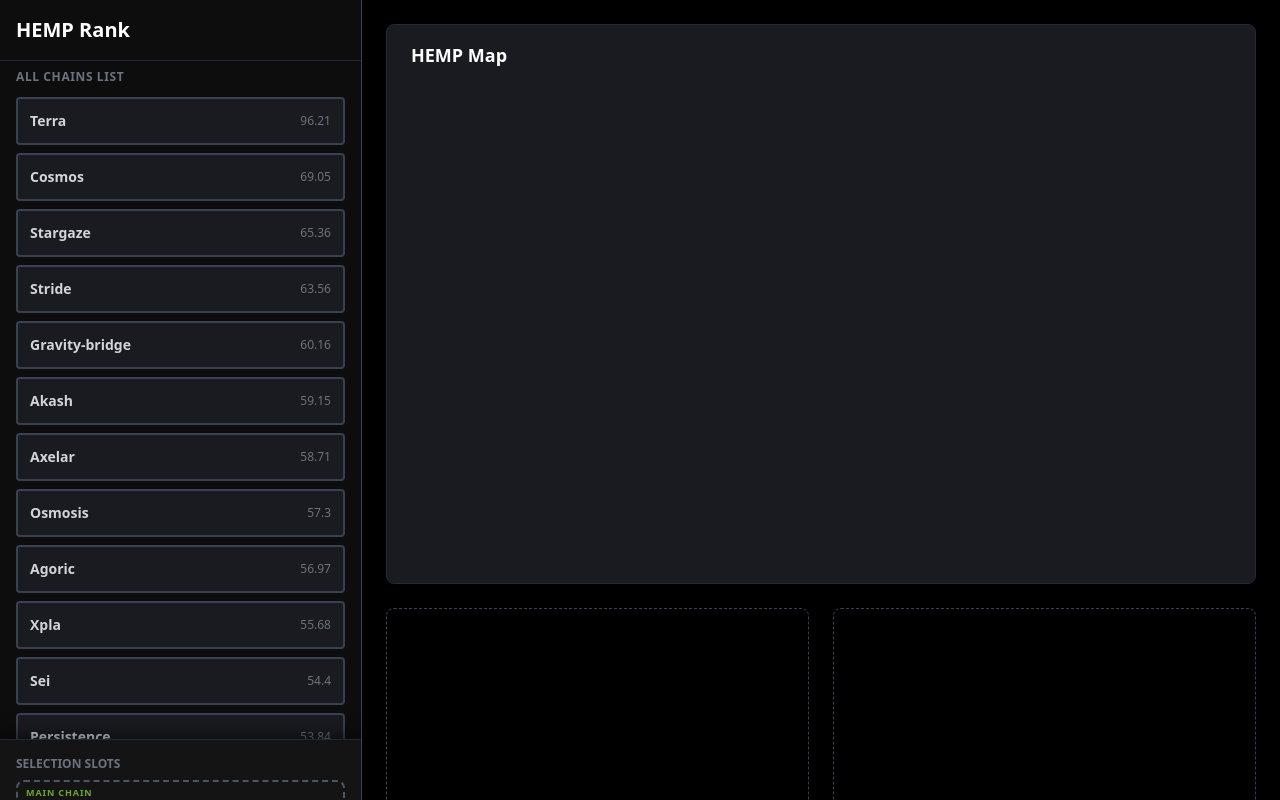
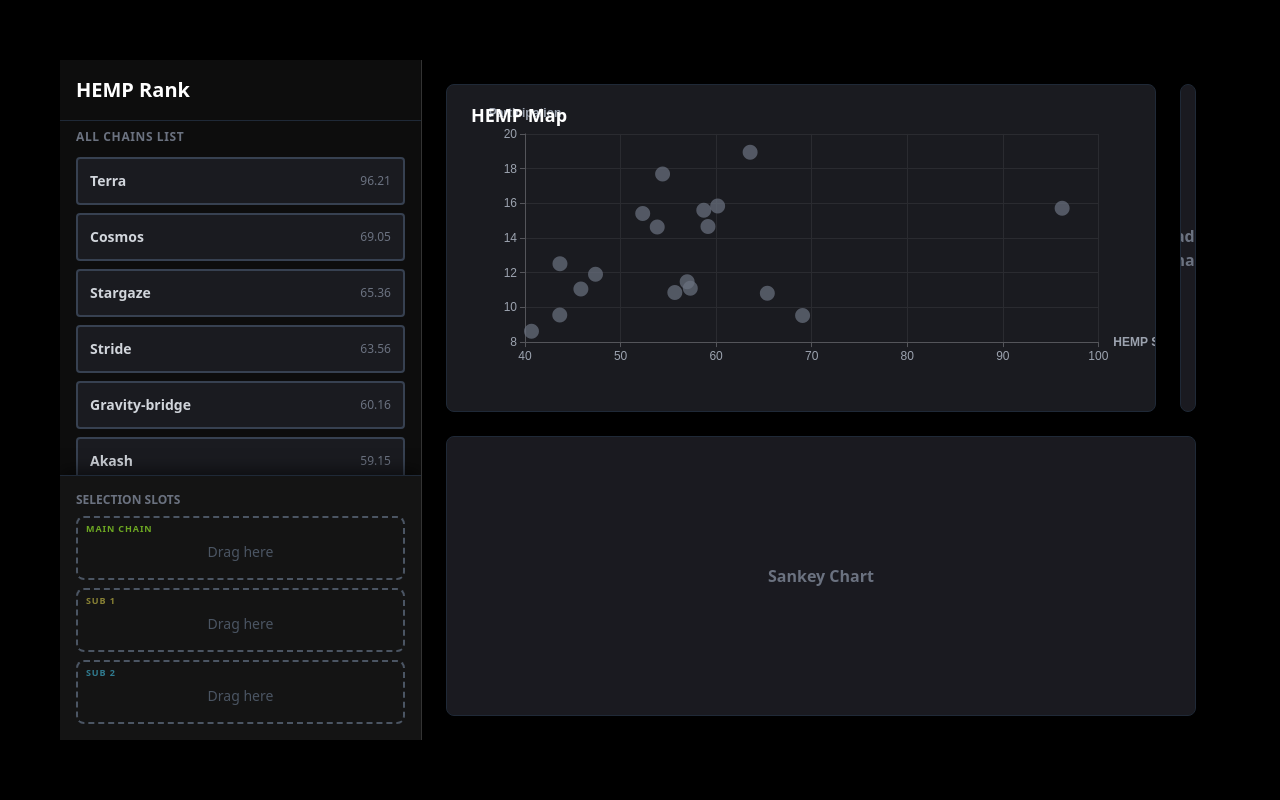
Before and after one commit to nhsngyn/HEMP, a React (Vite) app: page / in a window 1280 px wide. Built offline with nearby package versions, Linux system fonts and the light colour scheme.

Commit message:
feat: 대시보드 전체 레이아웃 구조 변경 (레이더/생키 영역 추가 및 패딩 적용)

```diff
--- a/src/App.jsx
+++ b/src/App.jsx
@@ -3,26 +3,39 @@
 import RankingChart from './components/ranking/RankingChart';
 import HempMap from './components/charts/HempMap';
 
+// 레이아웃 확인용 임시 박스
+const PlaceholderChart = ({ title }) => (
+  <div className="w-full h-full flex items-center justify-center text-gray-500 font-bold bg-[#1A1B20]/50">
+    {title}
+  </div>
+);
+
 function App() {
   return (
-    // ⚠️ 주의: MainLayout 바깥에 <div className="p-10"> 같은 게 있으면 레이아웃이 망가집니다.
-    // MainLayout이 최상위 태그가 되도록 해주세요.
     <MainLayout leftSidebar={<RankingChart />}>
 
-      {/* 오른쪽 메인 영역 내용 */}
       <div className="flex flex-col w-full h-full p-6 gap-6">
 
-        {/* 상단 버블 차트 */}
-        <div className="flex-[1.5] w-full bg-[#1A1B20] rounded-lg relative overflow-hidden border border-gray-800">
-           <div className="absolute inset-0 w-full h-full">
-              <HempMap />
-           </div>
+        {/* 1. 상단 영역 */}
+        <div className="flex w-full h-[328px] gap-6 shrink-0">
+
+          {/* 1-1. 버블 차트 */}
+          <div className="w-[710px] h-full bg-[#1A1B20] rounded-lg relative overflow-hidden border border-gray-800 shadow-lg">
+             <div className="absolute inset-0 w-full h-full">
+                <HempMap />
+             </div>
+          </div>
+
+          {/* 1-2. 레이더 차트*/}
+          <div className="flex-1 h-full bg-[#1A1B20] rounded-lg relative overflow-hidden border border-gray-800 shadow-lg">
+             <PlaceholderChart title="Radar Chart" />
+          </div>
+
         </div>
 
-        {/* 하단 차트들 */}
-        <div className="flex-1 flex gap-6 min-h-[250px]">
-           <div className="flex-1 border border-dashed border-gray-700 rounded-lg"></div>
-           <div className="flex-1 border border-dashed border-gray-700 rounded-lg"></div>
+        {/* 2. 하단 영역 (생키 차트) */}
+        <div className="flex-1 w-full bg-[#1A1B20] rounded-lg relative overflow-hidden border border-gray-800 shadow-lg">
+           <PlaceholderChart title="Sankey Chart" />
         </div>
 
       </div>
--- a/src/components/charts/HempMap.jsx
+++ b/src/components/charts/HempMap.jsx
@@ -3,30 +3,106 @@
 import useChainStore from '../../store/useChainStore';
 import { COLORS } from '../../constants/colors';
 
-const HempMap = () => { // 파일명이 BubbleChart.jsx라면 이름 맞춰주세요
+const HempMap = () => {
   const { allChains, selectedMainId, selectedSubId1, selectedSubId2 } = useChainStore();
 
   const option = useMemo(() => {
-    // ... (기존 차트 로직 그대로 유지: seriesData 생성 등) ...
-    // 코드가 길어서 생략했습니다. 작성하신 로직 그대로 쓰시면 됩니다.
+    // 데이터가 없으면 빈 옵션 반환 (에러 방지)
+    if (!allChains || allChains.length === 0) return {};
 
-    // 예시 데이터 로직 (생략된 부분 채워넣으세요)
-    const seriesData = allChains.map(chain => ({
+    const getSelectionInfo = (id) => {
+      if (id === selectedMainId) return { type: 'main', color: COLORS.MAIN, z: 100 };
+      if (id === selectedSubId1) return { type: 'sub1', color: COLORS.SUB1, z: 90 };
+      if (id === selectedSubId2) return { type: 'sub2', color: COLORS.SUB2, z: 90 };
+      return null;
+    };
+
+    // 2. 실제 데이터 매핑
+    const seriesData = allChains.map((chain) => {
+      const selection = getSelectionInfo(chain.id);
+      const isSelected = !!selection;
+
+      const hasAnySelection = selectedMainId || selectedSubId1 || selectedSubId2;
+
+      return {
         name: chain.name,
-        value: [chain.score, chain.participation],
-        // ... 스타일 설정 ...
-    }));
+        value: [
+          chain.score,
+          chain.participation || 0 // 데이터 없을 경우 0 처리
+        ],
+        itemStyle: {
+          color: isSelected
+            ? selection.color
+            : (hasAnySelection ? '#374151' : '#6B7280'),
+
+          opacity: isSelected ? 1 : (hasAnySelection ? 0.3 : 0.7),
+
+          borderColor: isSelected ? '#fff' : 'transparent',
+          borderWidth: isSelected ? 2 : 0,
+          shadowBlur: isSelected ? 15 : 0,
+          shadowColor: isSelected ? selection.color : 'transparent'
+        },
+
+        symbolSize: isSelected ? 35 : 15,
+
+        z: selection ? selection.z : 2
+      };
+    });
 
     return {
       backgroundColor: 'transparent',
-      grid: { top: '15%', right: '8%', bottom: '15%', left: '8%', containLabel: true },
-      // ... xAxis, yAxis, series 설정 ...
-      series: [{ type: 'scatter', data: seriesData }]
+      grid: {
+        top: '15%', right: '8%', bottom: '15%', left: '8%',
+        containLabel: true
+      },
+
+      // 툴팁 기능 : 구체적인 디자인은 나중에 정하기!
+      tooltip: {
+        trigger: 'item',
+        backgroundColor: 'rgba(26, 27, 32, 0.9)', // 반투명 검정
+        borderColor: '#4B5563',
+        textStyle: { color: '#fff' },
+        formatter: (params) => {
+          return `
+            <div style="font-weight:bold; margin-bottom:5px; font-size:14px;">${params.name}</div>
+            <div style="color:#bbb">HEMP Score: <b style="color:white">${params.value[0]}</b></div>
+            <div style="color:#bbb">Participation: <b style="color:white">${params.value[1]}</b></div>
+          `;
+        }
+      },
+
+      // X축 설정
+      xAxis: {
+        name: 'HEMP Score',
+        type: 'value',
+        scale: true, // 0부터 시작하지 않고 데이터 범위에 맞춤
+        splitLine: { lineStyle: { color: '#2A2B30' } },
+        axisLabel: { color: '#9CA3AF' },
+        nameTextStyle: { color: '#9CA3AF', fontWeight: 'bold' }
+      },
+      // Y축 설정
+      yAxis: {
+        name: 'Participation',
+        type: 'value',
+        scale: true,
+        splitLine: { lineStyle: { color: '#2A2B30' } },
+        axisLabel: { color: '#9CA3AF' },
+        nameTextStyle: { color: '#9CA3AF', fontWeight: 'bold' }
+      },
+      // 시리즈 설정
+      series: [
+        {
+          type: 'scatter',
+          data: seriesData,
+          // 애니메이션 설정
+          animationDurationUpdate: 500,
+          animationEasingUpdate: 'cubicOut'
+        }
+      ]
     };
   }, [allChains, selectedMainId, selectedSubId1, selectedSubId2]);
 
   return (
-    // 부모 영역(오른쪽 패널)을 100% 채움
     <div className="w-full h-full relative">
       <h3 className="absolute top-4 left-6 text-white font-bold text-lg z-10 pointer-events-none">
         HEMP Map
--- a/src/components/layout/MainLayout.jsx
+++ b/src/components/layout/MainLayout.jsx
@@ -2,18 +2,16 @@
 
 const MainLayout = ({ leftSidebar, children }) => {
   return (
-    // 전체 컨테이너: flex, 높이 고정(1004px), 검은 배경
-    <div className="flex w-full h-[1004px] bg-black overflow-hidden relative">
+   <div className="grid grid-cols-[362px_1fr] w-screen h-screen bg-black overflow-hidden p-[60px]">
 
-      {/* 왼쪽: 랭킹 차트 (362px 고정) */}
-      <aside className="w-[362px] h-full shrink-0 border-r border-gray-700 bg-gray-900 overflow-y-auto z-20">
-        {/* leftSidebar가 없으면 에러 방지를 위해 null 처리 */}
-        {leftSidebar || <div className="text-white p-4">랭킹 차트 없음</div>}
+      {/* 1. 왼쪽 패널 */}
+      <aside className="relative w-full h-full border-r border-[#333] bg-[#0d0d0d] z-20 overflow-y-auto">
+        {leftSidebar}
       </aside>
 
-      {/* 오른쪽: 버블 차트 (나머지 채움) */}
-      <main className="flex-1 h-full relative z-10 bg-black">
-        {children || <div className="text-white p-4">메인 차트 없음</div>}
+      {/* 2. 오른쪽 패널 */}
+      <main className="relative w-full h-full min-w-0 z-10 bg-black">
+        {children}
       </main>
 
     </div>
```
Also changed, not shown: src/store/useChainStore.js (+0 -7 lines).
